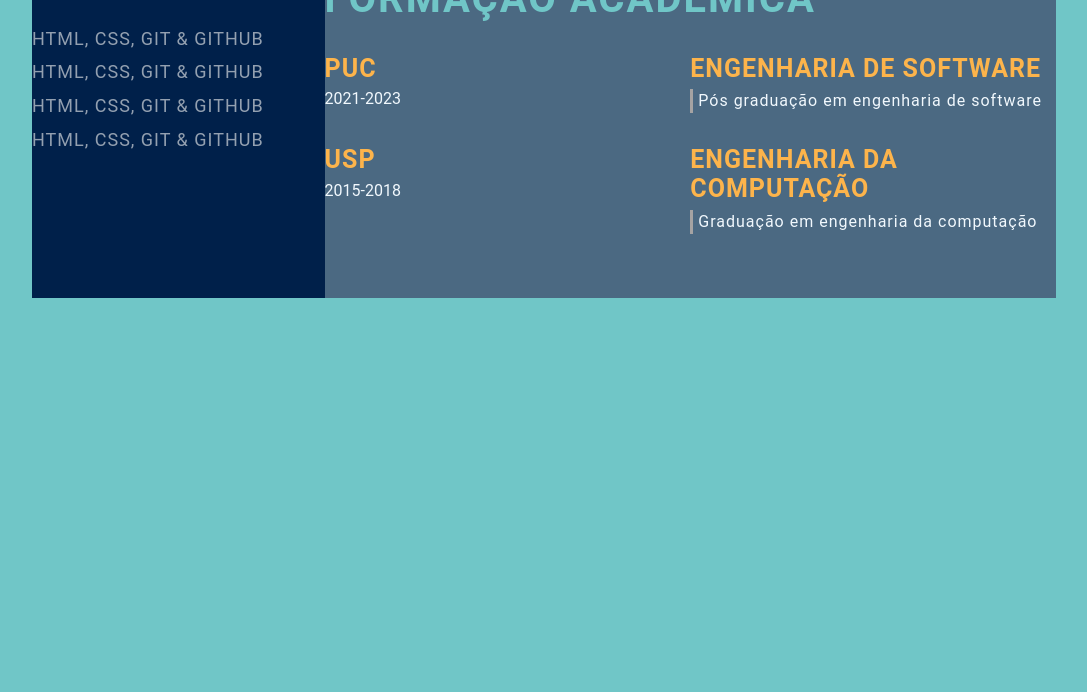
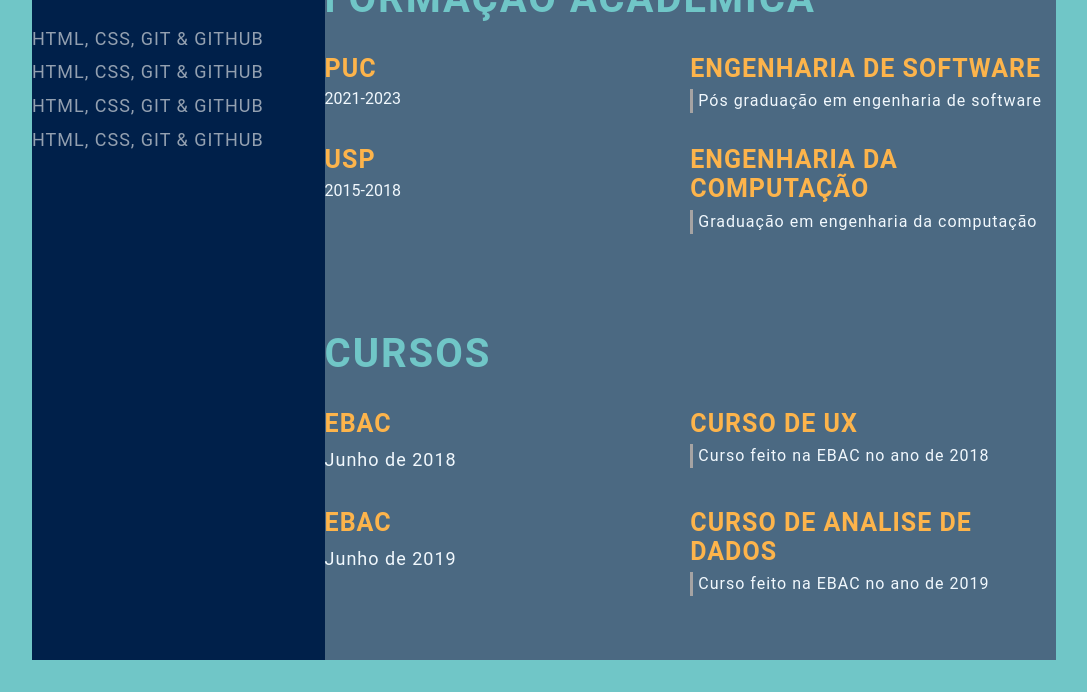
Before and after one commit to ricardolsantanna/devweekgit-ric.github.io, a plain HTML site: page index.html in a window 1280 px wide. Shown: the part 798-1490 px from the top of the page, without its empty margins (96-1183 px from the left). Before the commit the page ends 1128 px from the top, so only its background shows below. Drawn offline with Linux system fonts and the light colour scheme.

Commit message:
Feature: Add awards (#5)
Co-authored-by: ricklsant <ricardolsantanna>

```diff
--- a/index.html
+++ b/index.html
@@ -103,6 +103,33 @@
                         </div>
                     </div>
                 </section>
+                <section class="awards gap">
+                    <div class="right-title">Cursos</div>
+                    <div class="awards-contents">
+                        <div class="awards-left">
+                            <p class="awards-company-name">EBAC</p>
+                            <p class="awards-time-period">Junho de 2018</p>
+                        </div>
+                        <div class="awards-right">
+                            <p class="awards-name">Curso de UX</p>
+                            <p class="awards-desc">
+                                Curso feito na EBAC no ano de 2018
+                            </p>
+                        </div>
+                    </div>
+                    <div class="awards-contents">
+                        <div class="awards-left">
+                            <p class="awards-company-name">EBAC</p>
+                            <p class="awards-time-period">Junho de 2019</p>
+                        </div>
+                        <div class="awards-right">
+                            <p class="awards-name">Curso de Analise de Dados</p>
+                            <p class="awards-desc">
+                                Curso feito na EBAC no ano de 2019
+                            </p>
+                        </div>
+                    </div>
+                </section>
             </section>
     </main>
 </body>
```
